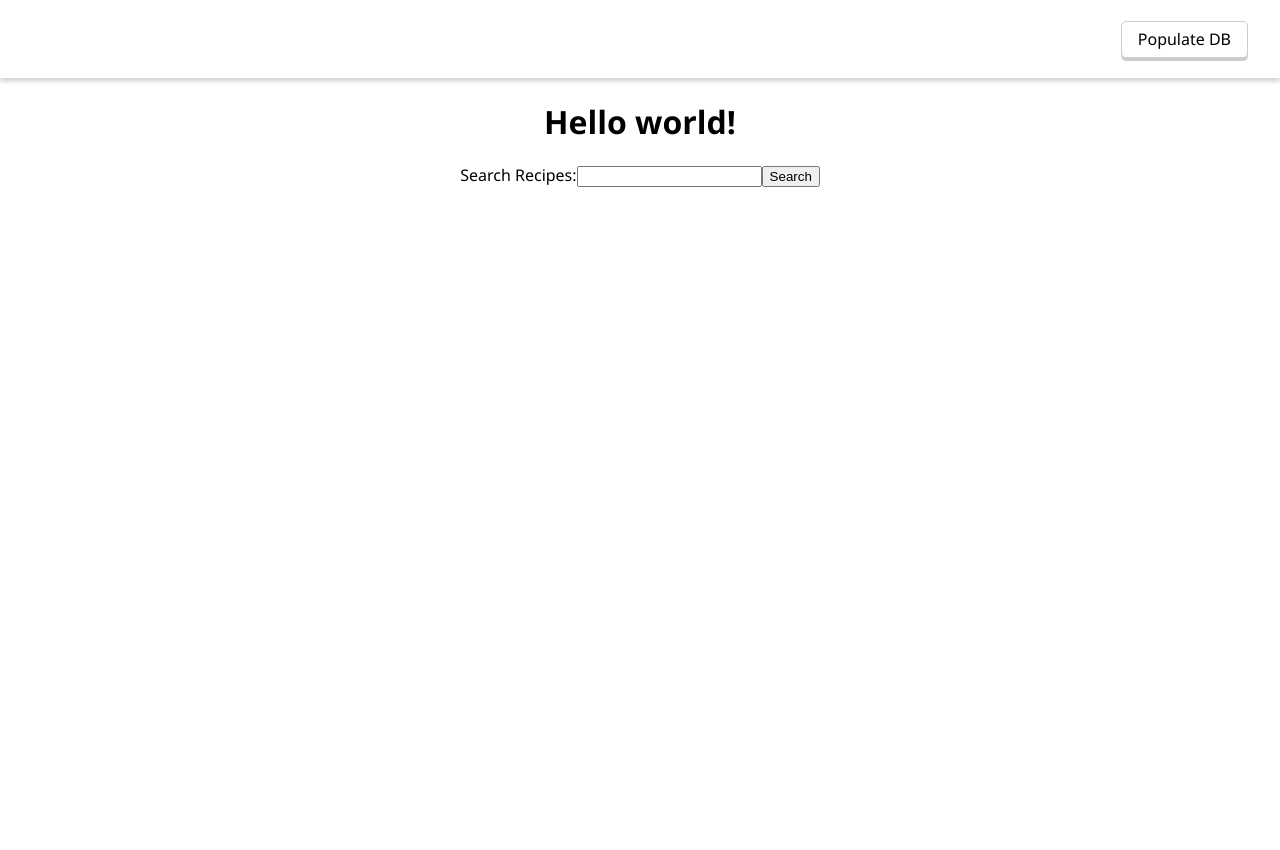
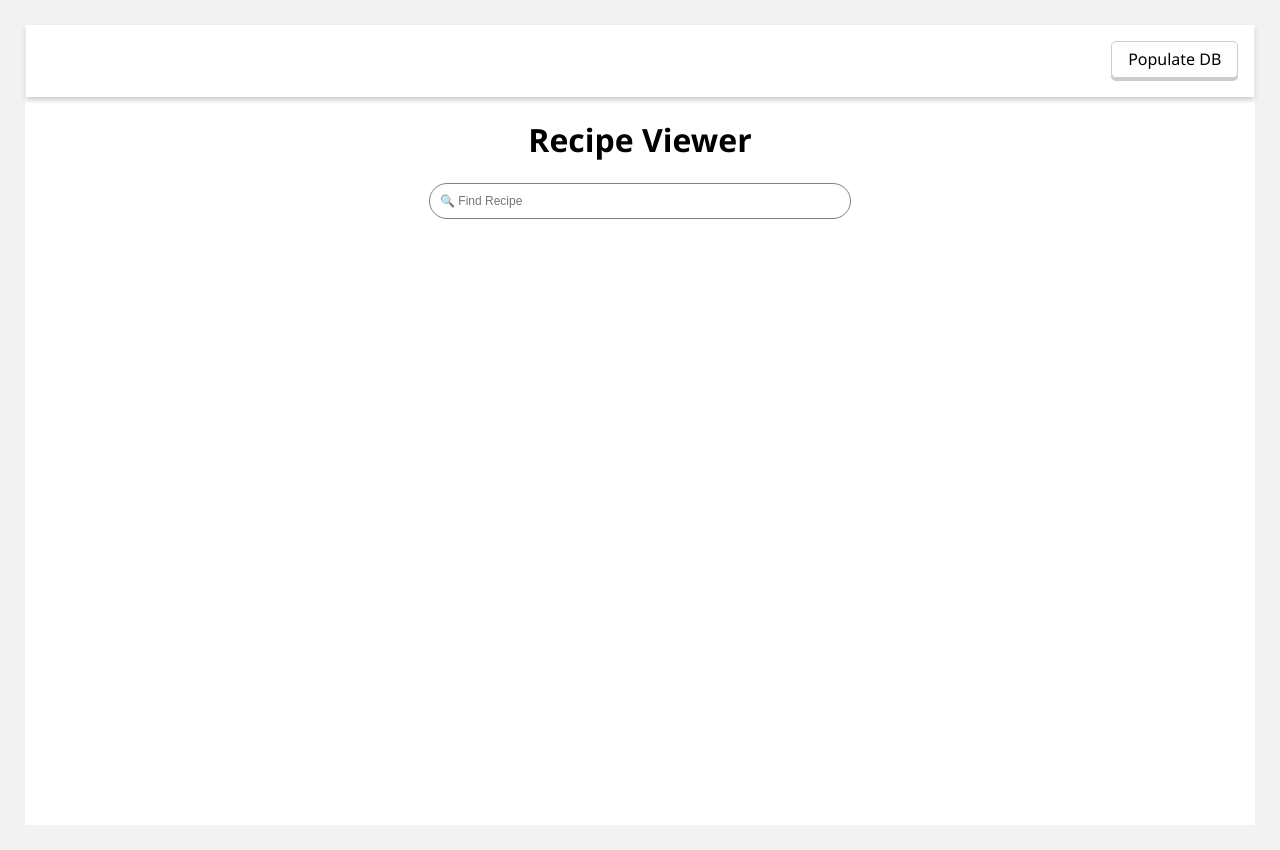
Before and after one commit to Penguini128/CSE4234-Final-Project, a React (Create React App) app: page / in a window 1280 px wide. Before the commit the page ends 800 px from the top, so only its background shows below. Built offline with nearby package versions, Linux system fonts and the light colour scheme.

Commit message:
css changes

```diff
--- a/src/App.js
+++ b/src/App.js
@@ -8,7 +8,7 @@ function App() {
   return (
     <div className={classes.mainBody}>
       <Header />
-      <h1>Hello world!</h1>
+      <h1>Recipe Viewer</h1>
       <SearchResult />
     </div>
   );
--- a/src/Header.js
+++ b/src/Header.js
@@ -1,33 +1,31 @@
-import { createUseStyles } from 'react-jss';
-import { useState } from 'react';
-import style from './Style';
-
-
+import { createUseStyles } from "react-jss";
+import { useState } from "react";
+import style from "./Style";
 
 function Header() {
   const classes = createUseStyles(style)();
   const [dataBase, setDataBase] = useState({
     status: false,
-        size: 0
+    size: 0,
   });
   function populateDB() {
-      console.log("Button clicked!")
+    console.log("Button clicked!");
     try {
-          fetch('http://localhost:3000/populateDB', {
-              method: 'POST'
-          }).then((response) => (
-            response.json()
-          )).then((data) => {
+      fetch("http://localhost:3000/populateDB", {
+        method: "POST",
+      })
+        .then((response) => response.json())
+        .then((data) => {
           if (data.success) {
             setDataBase({
               status: true,
-                    size: data.amount
+              size: data.amount,
             });
             console.log(data.amount);
           } else {
             console.log(data);
           }
-          })
+        });
     } catch (error) {
       console.log("Error:", error);
     }
@@ -35,13 +33,13 @@ function Header() {
 
   return (
     <div className={classes.mainHeader}>
-            {
-                dataBase.status ? <p>{dataBase.size}</p> :
+      {dataBase.status ? (
+        <p>{dataBase.size}</p>
+      ) : (
         <a className={classes.headerItem} onClick={populateDB}>
           Populate DB
         </a>
-            }
-
+      )}
     </div>
   );
 }
--- a/src/SearchResults.js
+++ b/src/SearchResults.js
@@ -1,8 +1,11 @@
 import { useState } from "react";
+import { createUseStyles } from "react-jss";
+import style from "./Style";
 
 function SearchResult() {
   const [searchText, setSearchText] = useState("");
   const [searchResults, setSearchResults] = useState([]);
+  const classes = createUseStyles(style)();
 
   const handleChange = (event) => {
     setSearchText(event.target.value);
@@ -33,18 +36,19 @@ function SearchResult() {
   return (
     <div>
       <form onSubmit={handleSubmit}>
-        <label>
-          Search Recipes:
-          <input type="text" onChange={handleChange} />
-        </label>
-        <button type="submit">Search</button>
+        <input
+          className={classes.input}
+          type="text"
+          placeholder="&#x1F50D; Find Recipe"
+          onChange={handleChange}
+        />
       </form>
       {searchResults.map((item) => {
         console.log(item.name);
-        return (<div key={item.cookTime}>{item.name}</div>)
+        return <div key={item.cookTime}>{item.name}</div>;
       })}
     </div>
   );
-};
+}
 
 export default SearchResult;
--- a/src/Style.js
+++ b/src/Style.js
@@ -1,49 +1,59 @@
 const colors = {
   lightGray: "#CCCCCC",
   midGray: "#B0B0B0",
-    hoverLightGray: '#EEEEEE'
-}
+  hoverLightGray: "#EEEEEE",
+};
 
 const style = {
   globalFontSize: {
-        fontSize: '16px',
-        '@media screen and (max-width: 1000px)': {
-            fontSize: '16px'
-         }
+    fontSize: "16px",
+    "@media screen and (max-width: 1000px)": {
+      fontSize: "16px",
+    },
   },
   mainBody: {
-        composes: '$globalFontSize',
-        display: 'flex',
-        flexDirection: 'column',
+    border: "2vw solid #F2F2F2",
+    // padding: "10px",
+    composes: "$globalFontSize",
+    display: "flex",
+    flexDirection: "column",
     fontFamily: '"Segoe UI", Roboto, Helvetica, Arial, sans-serif, serif',
-        minHeight: '100vh',
-        alignItems: 'center'
+    minHeight: "100vh",
+    alignItems: "center",
   },
   mainHeader: {
-        padding: '1.3em 2em',
-        boxSizing: 'border-box',
-        width: '100vw',
-        boxShadow: 'rgb(0, 0, 0, 0.2) 0px 3px 5px'
+    padding: "1em 1em 1em",
+    boxSizing: "border-box",
+    height: "4.5em",
+    width: "96vw",
+    boxShadow: "rgb(0, 0, 0, 0.2) 0px 3px 5px",
   },
   headerItem: {
-        float: 'right',
-        padding: '.4em 1em',
-        border: 'solid',
-        borderRadius: '5px',
-        borderWidth: '1px',
+    float: "right",
+    padding: ".4em 1em",
+    border: "solid",
+    borderRadius: "5px",
+    borderWidth: "1px",
     borderColor: colors.lightGray,
     boxShadow: `${colors.lightGray} 0px 3px 0px 0px`,
-        '&:hover': {
+    "&:hover": {
       backgroundColor: colors.hoverLightGray,
       borderColor: colors.midGray,
       boxShadow: `${colors.midGray} 0px 3px 0px 0px`,
-            cursor: 'pointer',
+      cursor: "pointer",
     },
-        '&:active': {
-            transform: 'translateY(3px)',
+    "&:active": {
+      transform: "translateY(3px)",
       boxShadow: `${colors.midGray} 0px 3px 0px 0px inset`,
-        }
-    }
-}
+    },
+  },
+  input: {
+    padding: "10px",
+    border: "1px solid #808080",
+    borderRadius: "20px",
+    width: "400px",
+    fontSize: "12px",
+  },
+};
 
 export default style;
--- a/src/reportWebVitals.js
+++ b/src/reportWebVitals.js
@@ -1,6 +1,6 @@
-const reportWebVitals = onPerfEntry => {
+const reportWebVitals = (onPerfEntry) => {
   if (onPerfEntry && onPerfEntry instanceof Function) {
-    import('web-vitals').then(({ getCLS, getFID, getFCP, getLCP, getTTFB }) => {
+    import("web-vitals").then(({ getCLS, getFID, getFCP, getLCP, getTTFB }) => {
       getCLS(onPerfEntry);
       getFID(onPerfEntry);
       getFCP(onPerfEntry);
```
Also changed, not shown: src/index.js (+5 -5 lines), src/setupTests.js (+1 -1 lines), 1 other file (tests, documents, lock files or other folders). Lines whose indentation alone changed are shown as unchanged.
